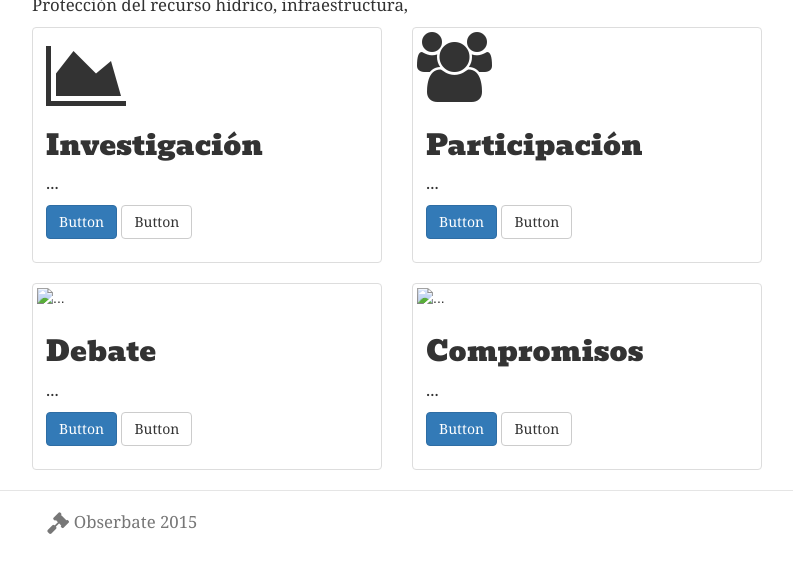
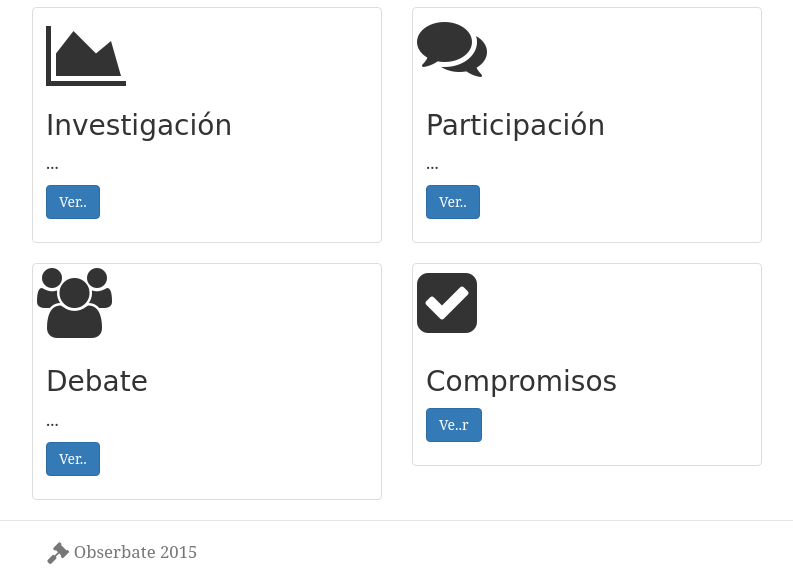
Before and after one commit to p3r4f089/obserbate, a website: page app/index.html in a window 1280 px wide. Shown: the part 634-1208 px from the top of the page, without its empty margins (243-1036 px from the left). Before the commit the page ends 1178 px from the top, so only its background shows below. Drawn offline with nearby package versions, Linux system fonts and the light colour scheme; some packages are replaced by stand-ins of ours; files that its build step writes are made by us from their sources.

Commit message:
prioridades

```diff
--- a/app/index.html
+++ b/app/index.html
@@ -9,13 +9,7 @@
     <!-- build:css(.) styles/vendor.css -->
     <!-- bower:css -->
     <link rel="stylesheet" href="bower_components/bootstrap/dist/css/bootstrap.css" />
-<<<<<<< HEAD
-    <link rel="stylesheet" href="//maxcdn.bootstrapcdn.com/font-awesome/4.3.0/css/font-awesome.min.css">
-=======
     <link rel="stylesheet" href="bower_components/font-awesome/css/font-awesome.css" />
-    <link href='http://fonts.googleapis.com/css?family=Noto+Serif' rel='stylesheet' type='text/css'>
-    <link href='http://fonts.googleapis.com/css?family=Bevan' rel='stylesheet' type='text/css'>
->>>>>>> 8c96d4b2e4eca18bfe2ecf529570fe6f6d40e0a9
     <!-- endbower -->
     <!-- endbuild -->
     <!-- build:css(.tmp) styles/main.css -->
--- a/app/views/main.html
+++ b/app/views/main.html
@@ -58,37 +58,38 @@
         <i class="fa fa-area-chart fa-5x center"></i>
         <h3>Investigación</h3>
         <p>...</p>
-        <p><a href="#" class="btn btn-primary" role="button">Button</a> <a href="#" class="btn btn-default" role="button">Button</a></p>
+        <p><a href="#" class="btn btn-primary" role="button">Ver..</a> </p>
       </div>
     </div>
   </div>
   <div class="col-sm-6 col-md-6">
     <div class="thumbnail">
-      <i class="fa fa-users fa-5x"></i>
+      <i class="fa fa-comments fa-5x"></i>
+
       <div class="caption">
         <h3>Participación</h3>
         <p>...</p>
-        <p><a href="#" class="btn btn-primary" role="button">Button</a> <a href="#" class="btn btn-default" role="button">Button</a></p>
+        <p><a href="#" class="btn btn-primary" role="button">Ver..</a> </p>
       </div>
     </div>
   </div>
   <div class="col-sm-6 col-md-6">
     <div class="thumbnail">
-      <img src="..." alt="...">
+      <i class="fa fa-users fa-5x text-center"></i>
       <div class="caption">
         <h3>Debate</h3>
         <p>...</p>
-        <p><a href="#" class="btn btn-primary" role="button">Button</a> <a href="#" class="btn btn-default" role="button">Button</a></p>
+        <p><a href="#" class="btn btn-primary" role="button">Ver..</a> </p>
       </div>
     </div>
   </div>
   <div class="col-sm-6 col-md-6">
-    <div class="thumbnail">
-      <img src="..." alt="...">
+    <div class="thumbnail col-md-12">
+      <i class="fa fa-check-square fa-5x center"></i>
       <div class="caption">
         <h3>Compromisos</h3>
-        <p>...</p>
-        <p><a href="#" class="btn btn-primary" role="button">Button</a> <a href="#" class="btn btn-default" role="button">Button</a></p>
+        <p></p>
+        <p><a href="#" class="btn btn-primary" role="button">Ve..r</a> </p>
       </div>
     </div>
   </div>
```
